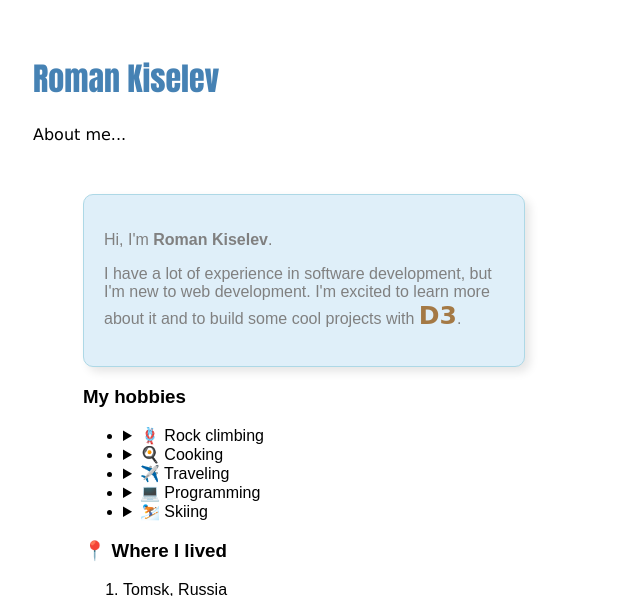
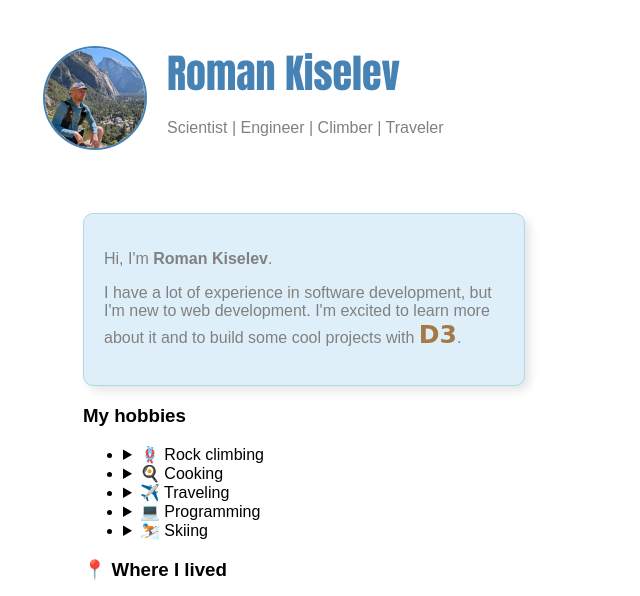
Before and after one commit to ximeg/about-me, a plain HTML site: page index.html in a window 1280 px wide. Shown: the top 596 px of the page, without its empty margins (0-640 px from the left). Drawn offline with Linux system fonts and the light colour scheme.

Commit message:
Added profile picture

```diff
--- a/css/styles.css
+++ b/css/styles.css
@@ -11,7 +11,10 @@ main {
 h1 {
   color: steelblue;
   font-family: Impact, Haettenschweiler, "Arial Narrow Bold", sans-serif;
+  font-size: 40px;
+  margin: 0px;
 }
+
 p {
   color: gray;
   font-family: Arial, Helvetica, sans-serif;
@@ -42,3 +45,18 @@ mark {
   width: 400px;
   box-shadow: 5px 5px 10px rgba(0, 0, 0, 0.1);
 }
+
+.avatar {
+  display: block;
+  width: 100px;
+  height: 100px;
+  border-radius: 50%;
+  border: 2px solid steelblue;
+}
+
+.header {
+  display: flex;
+  align-items: center;
+  gap: 20px;
+  margin: 10px;
+}
--- a/index.html
+++ b/index.html
@@ -7,8 +7,17 @@
   </head>
   <body>
     <header>
-      <h1>Roman Kiselev</h1>
-      About me...
+      <div class="header">
+        <img
+          class="avatar"
+          src="imgs/profile-picture.jpg"
+          alt="Profile picture"
+        />
+        <div>
+          <h1>Roman Kiselev</h1>
+          <p>Scientist | Engineer | Climber | Traveler</p>
+        </div>
+      </div>
     </header>
 
     <main>
```
Also changed, not shown: imgs/profile-picture.jpg (added).
